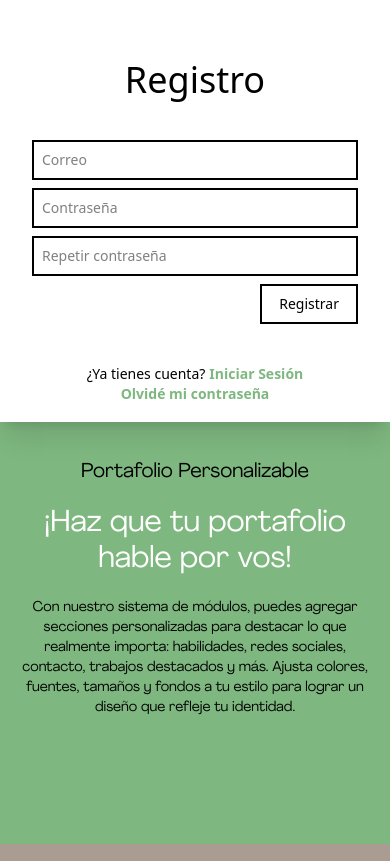
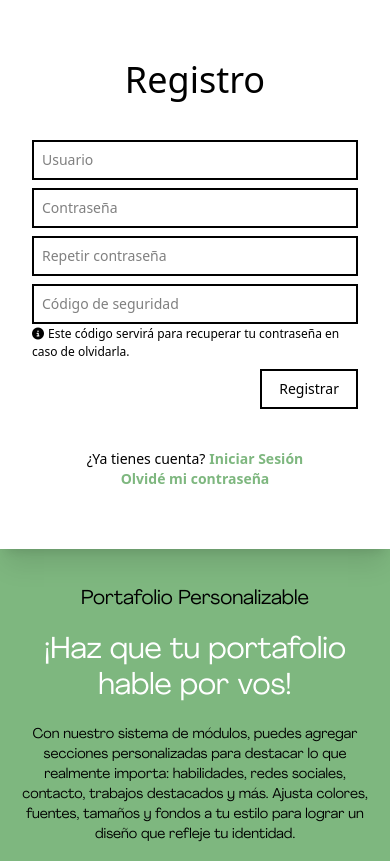
Before and after one commit to kevinleichner/portafolio_personalizable, a React (Vite) app: page /login in a window 390 px wide. Both pictures are taken after a click on the link "Registrate". Built offline with nearby package versions, Linux system fonts and the light colour scheme.

Commit message:
Empiezo mejoras y funcionamiento del login

```diff
--- a/src/auth/pages/LoginPage.jsx
+++ b/src/auth/pages/LoginPage.jsx
@@ -3,19 +3,19 @@
 import Swal from 'sweetalert2';
 
 const camposLogeo = {
-    emailLogeo: '',
+    usuarioLogeo: '',
     claveLogeo: '',
 }
 
 const camposRegistro = {
-    nombreRegistro: '',
-    emailRegistro: '',
+    usuarioRegistro: '',
     claveRegistro: '',
     segundaClaveRegistro: '',
+    codigoRegistro: '',
 }
 
 const camposRecuperar = {
-    emailRecuperar: '',
+    usuarioRecuperar: '',
     codigoRecuperar: '',
     nuevaClaveRecuperar: '',
     segundaNuevaClaveRecuperar: '',
@@ -24,33 +24,47 @@
 export const LoginPage = () => {
     const [registro, setRegistro] = useState(false);
     const [recuperar, setRecuperar] = useState(false);
-    const { empezarLogeo, mensajeError, empezarRegistro } = useAuthStore();
+    const { empezarLogeo, mensajeError, empezarRegistro, empezarRecuperacion } = useAuthStore();
 
-    const {emailLogeo, claveLogeo, cambiarInput:cambiarInputLogeo } = useForm(camposLogeo);
-    const {nombreRegistro, emailRegistro, claveRegistro, segundaClaveRegistro, cambiarInput:cambiarInputRegistro } = useForm(camposRegistro);
-    const {emailRecuperar, codigoRecuperar, nuevaClaveRecuperar, segundaNuevaClaveRecuperar } = useForm(camposRecuperar);
+    const {usuarioLogeo, claveLogeo, cambiarInput:cambiarInputLogeo } = useForm(camposLogeo);
+    const {usuarioRegistro, codigoRegistro, claveRegistro, segundaClaveRegistro, cambiarInput:cambiarInputRegistro } = useForm(camposRegistro);
+    const {usuarioRecuperar, codigoRecuperar, nuevaClaveRecuperar, segundaNuevaClaveRecuperar, cambiarInput:cambiarInputRecuperar } = useForm(camposRecuperar);
 
     const logeoSubmit = (event) => {
         event.preventDefault();
-        empezarLogeo({email: emailLogeo, clave: claveLogeo})
+        empezarLogeo({usuario: usuarioLogeo, clave: claveLogeo})
     }
 
     const registroSubmit = (event) => {
         event.preventDefault();
         if (claveRegistro !== segundaClaveRegistro ) {
-            Swal.fire('Error en registro', 'Contraseñas no son iguales', 'error');
+            Swal.fire('Problema en registro', 'Las contraseñas no son iguales. Verifique.', 'warning');
             return;
         }
-        empezarRegistro({nombre: nombreRegistro, email: emailRegistro, clave: claveRegistro});
+        if (codigoRegistro.length < 4) {
+            Swal.fire('Problema en registro', 'El código de seguridad debe tener min. 4 dígitos. Verifique.', 'warning');
+            return;
+        }
+        empezarRegistro({usuario: usuarioRegistro, codigo: codigoRegistro, clave: claveRegistro});
     }
 
     const recuperarSubmit = (event) => {
-
+        event.preventDefault();
+        if (nuevaClaveRecuperar !== segundaNuevaClaveRecuperar ) {
+            Swal.fire('Problema al recuperar', 'Las contraseñas no son iguales', 'warning');
+            return;
+        }
+        if (codigoRecuperar.length < 4) {
+            Swal.fire('Problema al recuperar', 'El código de seguridad debe tener min. 4 dígitos. Verifique.', 'warning');
+            return;
+        }
+        //MOSTRAR ERROR SI EL USUARIO Y EL CODIGO DE SEGURIDAD NO COINCIDEN
+        empezarRecuperacion({usuario: usuarioRecuperar, codigo: codigoRecuperar, nuevaClave: nuevaClaveRecuperar});
     }
 
     useEffect(() => {
         if ( mensajeError !== undefined ) {
-          Swal.fire('Error en la autenticación', errorMessage, 'error');
+          Swal.fire('Error en la autenticación', mensajeError, 'error');
         }
 
       }, [mensajeError])
@@ -59,7 +73,7 @@
   return (
     <div  className="flex items-center gap-5 justify-around flex-col
                     bg-[#7eb77f]
-                    h-[100vh]
+                    md:h-[100vh]
                     md:gap-0 md:flex-row md:bg-linear-to-r md:from-white md:from-54% md:to-[#7eb77f] md:to-46%
                     xl:from-57% xl:to-43%">
         <div className="text-center order-2
@@ -106,43 +120,62 @@
                                         text-sm
                                         p-2 w-[100%]
                                         sm:text-md"
-                            type="email"
-                            placeholder="Correo"
-                            name="emailLogeo"
-                            value={registro && !recuperar ? emailRegistro : recuperar ? emailRecuperar : emailLogeo}
+                            type="text"
+                            placeholder="Usuario"
+                            name={registro && !recuperar ? "usuarioRegistro" : recuperar ? "usuarioRecuperar" : "usuarioLogeo"}
+                            value={registro && !recuperar ? usuarioRegistro : recuperar ? usuarioRecuperar : usuarioLogeo}
                             onChange={registro ? cambiarInputRegistro : cambiarInputLogeo}
                             required/>
-                    <label className={`self-start text-left
-                                       text-[12px]
-                                       ${recuperar ? "" : "hidden"}`}>
-                        <i className="fa-solid fa-circle-info
-                                       mr-1"
-                        />
-                        Si tu correo pertenece a una cuenta existente, te llegarán las instrucciones.
-                    </label>
                 </div>
                 <input className={`border-2 outline-none
                                     text-sm
                                     p-2 w-[100%]
-                                    sm:text-md
-                                    ${recuperar ? "hidden" : ""}`}
+                                    sm:text-md`}
                         type="password"
-                        placeholder="Contraseña"
-                        name="claveLogeo"
-                        value={registro ? claveRegistro : claveLogeo}
-                        onChange={registro ? cambiarInputRegistro : cambiarInputLogeo}
+                        placeholder={recuperar ? "Nueva contraseña" :"Contraseña"}
+                        name={registro && !recuperar ? "claveRegistro" : recuperar ? "nuevaClaveRecuperar" : "claveLogeo"}
+                        value={registro && !recuperar ? claveRegistro : recuperar ? nuevaClaveRecuperar : claveLogeo}
+                        onChange={registro && !recuperar ? cambiarInputRegistro : recuperar ? cambiarInputRecuperar : cambiarInputLogeo}
                         required/>
-                <input className={`border-2 outline-none
-                                    text-sm
-                                    p-2 w-[100%]
-                                    sm:text-md
-                                    ${registro && !recuperar ? "" : "hidden"}`}
-                        type="password"
-                        placeholder="Repetir contraseña"
-                        name="claveLogeo"
-                        value={segundaClaveRegistro}
-                        onChange={cambiarInputRegistro}
-                        required/>
+                {(registro || recuperar) && (
+                    <div className='flex flex-col gap-2 w-full'>
+                        <input className={`border-2 outline-none
+                                            text-sm
+                                            p-2 w-[100%]
+                                            sm:text-md}`}
+                                type="password"
+                                placeholder={recuperar ? "Repetir nueva contraseña" : "Repetir contraseña"}
+                                name={registro ? "segundaClaveRegistro" : "segundaNuevaClaveRecuperar"}
+                                value={registro ? segundaClaveRegistro : segundaNuevaClaveRecuperar}
+                                onChange={registro ? cambiarInputRegistro : cambiarInputRecuperar}
+                                required/>
+                        <input className={`border-2 outline-none
+                                            text-sm
+                                            p-2 w-[100%]
+                                            sm:text-md
+                                            ${registro || recuperar ? "" : "hidden"}`}
+                                type="text"
+                                placeholder="Código de seguridad"
+                                name={registro ? "segundaClaveRegistro" : "segundaNuevaClaveRecuperar"}
+                                value={registro ? segundaClaveRegistro : segundaNuevaClaveRecuperar}
+                                onChange={registro ? cambiarInputRegistro : cambiarInputRecuperar}
+                                maxLength={6}
+                                minLength={4}
+                                onInput={(e) => {
+                                    e.target.value = e.target.value.replace(/\D/g, ''); // elimina todo lo que no sea número
+                                }}
+                                required/>
+                        <label className={`self-start text-left
+                                        text-[12px] mt-[-7px]
+                                        ${registro && !recuperar ? "" : "hidden"}`}
+                        >
+                            <i className="fa-solid fa-circle-info
+                                            mr-1"
+                            />
+                            Este código servirá para recuperar tu contraseña en caso de olvidarla.
+                        </label>
+                    </div>
+                )}
                 <input className="self-end
                                     border-2
                                     text-sm
@@ -152,7 +185,7 @@
                                     xl:w-[25%]
                                     hover:cursor-pointer hover:bg-[#7eb77f] hover:text-white hover:border-black"
                         type="submit"
-                        value={registro && !recuperar ? "Registrar" : recuperar ? "Enviar" : "Ingresar"} />
+                        value={registro && !recuperar ? "Registrar" : recuperar ? "Recuperar" : "Ingresar"} />
             </form>
             <div className="text-sm
                             sm:text-md
@@ -185,18 +218,6 @@
                 </a>
             </div>
         </div>
-        {/* RECUPERAR CONTRASEÑA */}
-        {/* <div className={`${registro ? "hidden" : ""} flex flex-col gap-10 text-center decoration-none w-[35%] bg-white px-8 py-15 shadow-xl font-sans`}>
-            <h2 className="text-4xl">Recuperar Contraseña</h2>
-            <form className="flex flex-col gap-2 items-center">
-                <p>Si tu correo pertenece a una cuenta existente, te llegarán las instrucciones.</p>
-                <input className="border-2 p-2 w-[100%] outline-none" type="email" placeholder="Correo" required/>
-                <input className="border-2 p-2 w-[25%] self-end hover:cursor-pointer hover:bg-[#7eb77f] hover:text-white hover:border-black" type="submit" value="Enviar" />
-            </form>
-            <div>
-                <p>Volver para <a className="text-[#7eb77f] font-bold hover:underline" href="#">Iniciar Sesión</a></p>
-            </div>
-        </div> */}
     </div>
   )
 }
--- a/src/router/AppRouter.jsx
+++ b/src/router/AppRouter.jsx
@@ -1,12 +1,29 @@
-import { Route, Routes} from 'react-router-dom';
+import { Route, Routes, Navigate} from 'react-router-dom';
 import { PortfolioPage } from '../portfolio';
 import { LoginPage } from '../auth';
+import { useAuthStore } from '../hooks';
 
 export const AppRouter = () => {
+
+    const  {estado} = useAuthStore();
+
     return (
         <Routes>
-            <Route path="/" element={<PortfolioPage/>} />
-            <Route path="/login" element={<LoginPage/>} />
+            {
+                (estado == 'logeado')
+                ? (
+                    <>
+                        <Route path="/" element={<PortfolioPage/>} />
+                        <Route path="/*" element={ <Navigate to="/"/> }/>
+                    </>
+                )
+                : (
+                    <>
+                        <Route path="/login/*" element={<LoginPage/>} />
+                        <Route path="/*" element={ <Navigate to="/login"/> }/>
+                    </>
+                )
+            }
         </Routes>
     );
 };
--- a/src/store/auth/authSlice.js
+++ b/src/store/auth/authSlice.js
@@ -3,7 +3,7 @@
 export const authSlice = createSlice({
     name: 'auth',
     initialState: {
-        estado: 'logeado',//'pendiente', //'logeado', 'deslogeado'
+        estado: 'deslogeado',//'pendiente', //'logeado', 'deslogeado'
         usuario: {},
         mensajeError: undefined,
 
```
Also changed, not shown: src/hooks/useAuthStore.js (+18 -4 lines), src/styles.css (+7 -0 lines).
